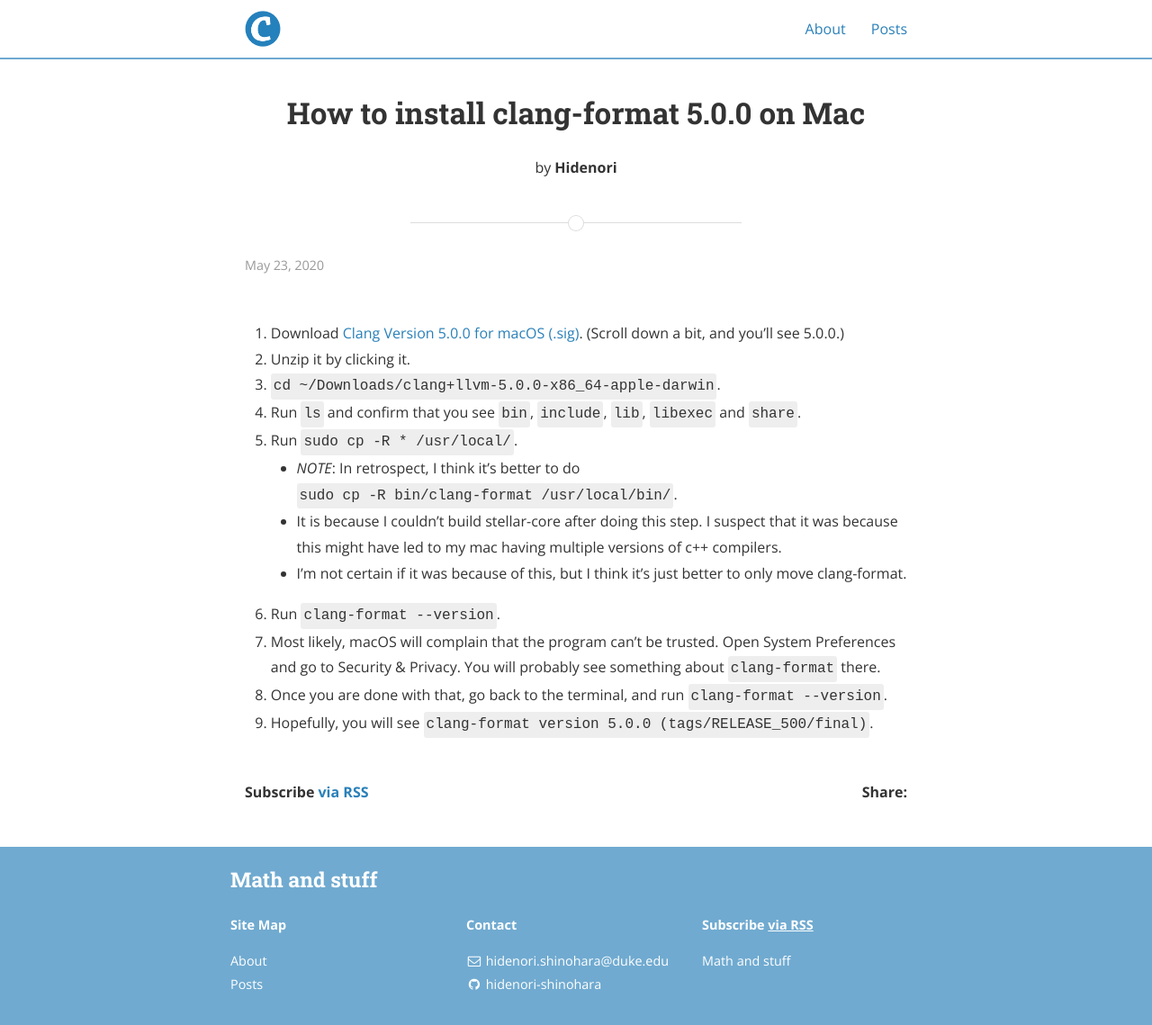
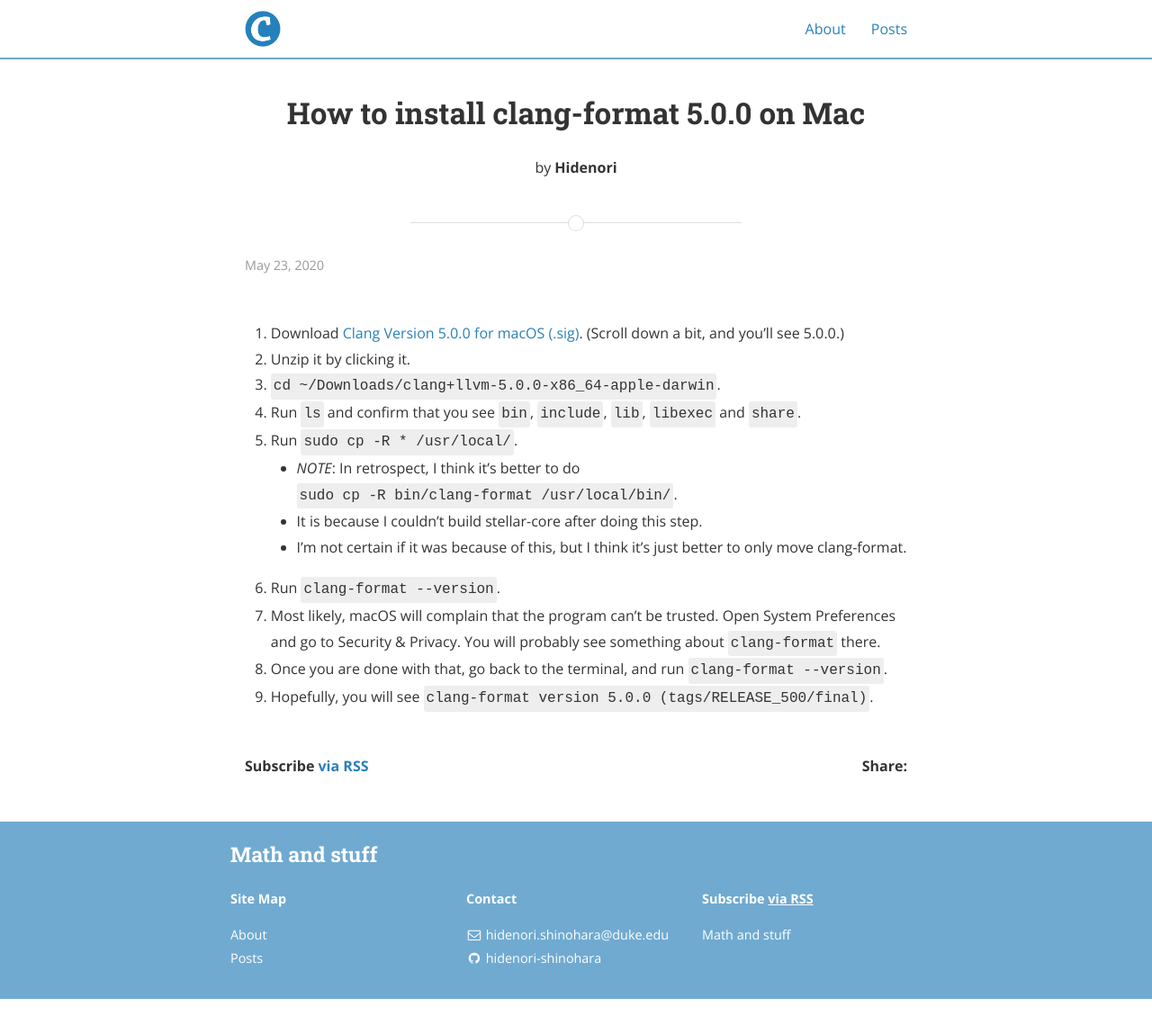
Before and after one commit to hidenori-shinohara/hidenori-shinohara.github.io, a Jekyll site: the page built from _posts/stellar/2020-05-23-clang-format-500.md, in a window 1280 px wide. Shown: the whole page at 90% size. Built offline with Jekyll 4.4.1, drawn with Linux system fonts in a browser that asks for light colours; nearby versions of some CDN libraries; after the commit the page ends 1110 px from its top, so only the background shows below that.

Commit message:
Update 2020-05-23-clang-format-500.md

```diff
--- a/_posts/stellar/2020-05-23-clang-format-500.md
+++ b/_posts/stellar/2020-05-23-clang-format-500.md
@@ -14,7 +14,6 @@ author: Hidenori
 1. Run `sudo cp -R * /usr/local/`.
     * *NOTE*: In retrospect, I think it's better to do `sudo cp -R bin/clang-format /usr/local/bin/`.
     * It is because I couldn't build stellar-core after doing this step.
-      I suspect that it was because this might have led to my mac having multiple versions of c++ compilers.
     * I'm not certain if it was because of this, but I think it's just better to only move clang-format.
 1. Run `clang-format --version`.
 1. Most likely, macOS will complain that the program can't be trusted.
```
